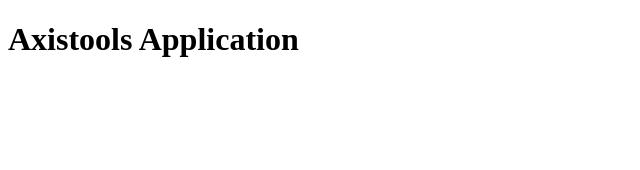
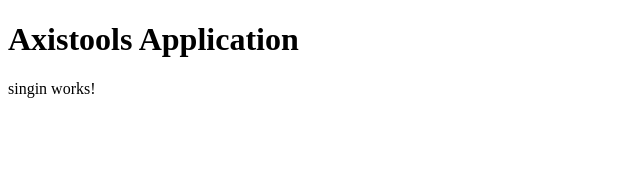
Before and after one commit to c18gour/petitphotobox, an Angular app: page /singin in a window 1280 px wide. Before the commit this address led to /. Shown: the top 170 px of the page, without its empty margins (0-640 px from the left). Built offline with nearby package versions, Linux system fonts and the light colour scheme.

Commit message:
move component

```diff
--- a/src/app/app-routing.module.ts
+++ b/src/app/app-routing.module.ts
@@ -3,12 +3,12 @@
 
 import { HomeComponent } from './home/home.component';
 import { LoginComponent } from './login/login.component';
-import { SingupComponent } from './singup/singup.component';
+import { SinginComponent } from './singin/singin.component';
 
 const routes: Routes = [
   { path: 'home', component: HomeComponent },
   { path: 'login', component: LoginComponent },
-  { path: 'singup', component: SingupComponent }
+  { path: 'singin', component: SinginComponent }
 ];
 
 @NgModule({
--- a/src/app/app.module.ts
+++ b/src/app/app.module.ts
@@ -5,8 +5,8 @@
 import { AppComponent } from './app.component';
 import { HomeComponent } from './home/home.component';
 import { LoginComponent } from './login/login.component';
-import { SingupComponent } from './singup/singup.component';
 import { AppRoutingModule } from './/app-routing.module';
+import { SinginComponent } from './singin/singin.component';
 
 
 @NgModule({
@@ -14,7 +14,7 @@
     AppComponent,
     HomeComponent,
     LoginComponent,
-    SingupComponent
+    SinginComponent
   ],
   imports: [
     BrowserModule,
--- /dev/null
+++ b/src/app/singin/singin.component.html
@@ -0,0 +1,3 @@
+<p>
+  singin works!
+</p>
--- /dev/null
+++ b/src/app/singin/singin.component.ts
@@ -0,0 +1,15 @@
+import { Component, OnInit } from '@angular/core';
+
+@Component({
+  selector: 'app-singin',
+  templateUrl: './singin.component.html',
+  styleUrls: ['./singin.component.css']
+})
+export class SinginComponent implements OnInit {
+
+  constructor() { }
+
+  ngOnInit() {
+  }
+
+}
--- a/src/app/singup/singup.component.html
+++ /dev/null
@@ -1,3 +0,0 @@
-<p>
-  singup works!
-</p>
--- a/src/app/singup/singup.component.ts
+++ /dev/null
@@ -1,15 +0,0 @@
-import { Component, OnInit } from '@angular/core';
-
-@Component({
-  selector: 'app-singup',
-  templateUrl: './singup.component.html',
-  styleUrls: ['./singup.component.css']
-})
-export class SingupComponent implements OnInit {
-
-  constructor() { }
-
-  ngOnInit() {
-  }
-
-}
```
Also changed, not shown: src/app/singin/singin.component.css (added).
